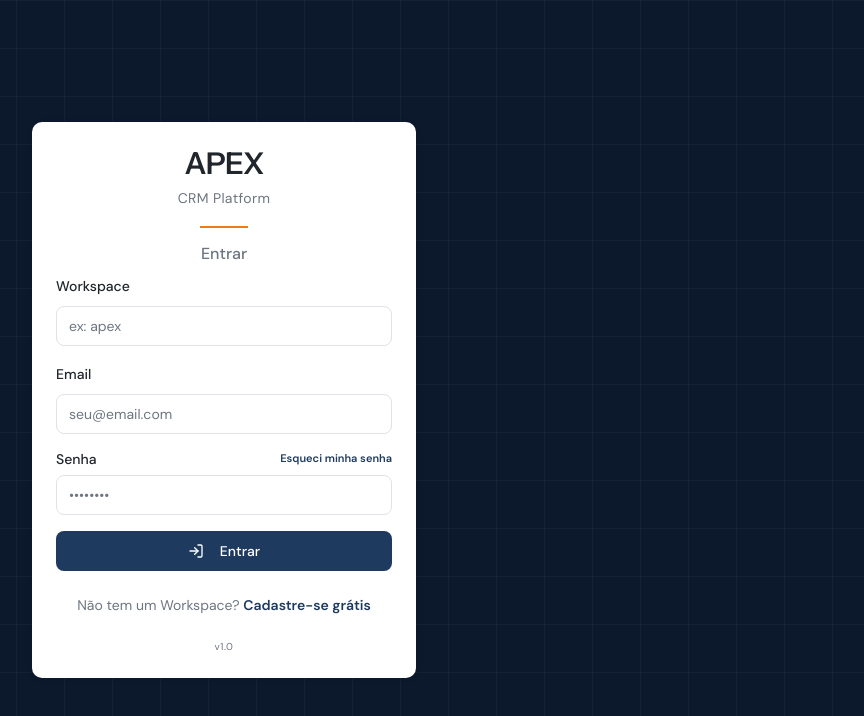
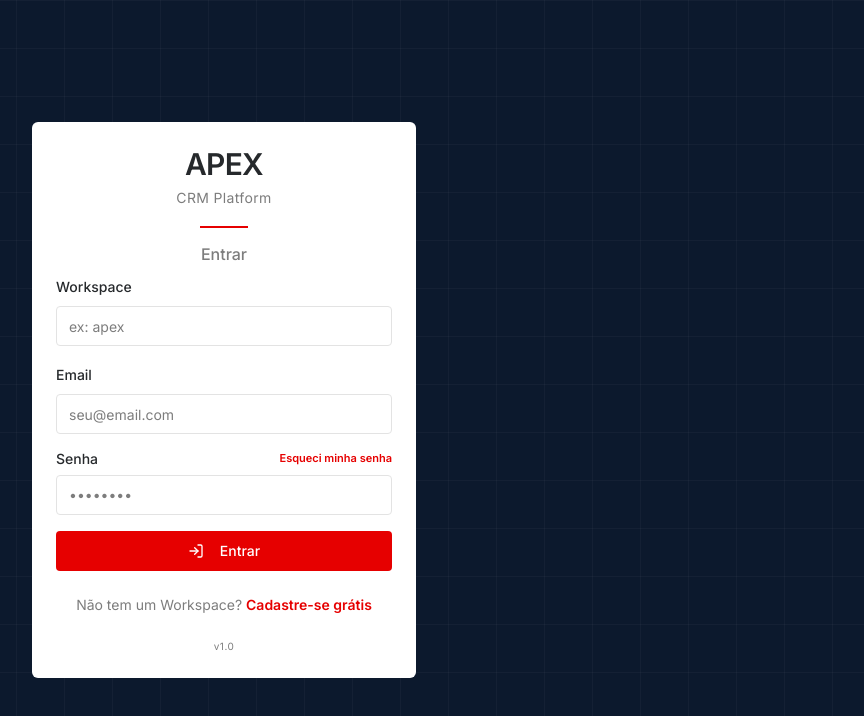
Before and after one commit to douglas-germano/crm, a Next.js app in the folder frontend/: page /login in a window 1280 px wide. Shown: the top 716 px of the page, without its empty margins (416-1280 px from the left). Built offline with nearby package versions, Linux system fonts and the light colour scheme; no server answers.

Commit message:
style: implement Vodafone-inspired design system

```diff
--- a/frontend/src/app/(authenticated)/dashboard/page.tsx
+++ b/frontend/src/app/(authenticated)/dashboard/page.tsx
@@ -27,12 +27,12 @@ const fetcher = (url: string) => api.get(url).then((r) => r.data);
 // ---------------------------------------------------------------------------
 
 const COLORS = {
-  brand: '#1e3a5f',
-  orange: '#e87c1e',
-  steel: '#8e9baa',
+  brand: '#25282b',   // Charcoal
+  orange: '#e60000',  // Vodafone Red
+  steel: '#7e7e7e',   // Secondary Body Grey
   green: '#22c55e',
-  red: '#ef4444',
-  blue: '#538fd7',
+  red: '#ac1811',     // Deep Brand Red Shade
+  blue: '#3860be',    // Signal Blue
 };
 
 // ---------------------------------------------------------------------------
--- a/frontend/src/app/globals.css
+++ b/frontend/src/app/globals.css
@@ -1,4 +1,4 @@
-@import url('https://fonts.googleapis.com/css2?family=DM+Sans:ital,opsz,wght@0,9..40,400;0,9..40,500;0,9..40,600;0,9..40,700;1,9..40,400&family=Instrument+Sans:wght@400;500;600;700&family=JetBrains+Mono:wght@400;500&display=swap');
+@import url('https://fonts.googleapis.com/css2?family=Inter:wght@300;400;500;600;700;800&family=JetBrains+Mono:wght@400;500&display=swap');
 
 @tailwind base;
 @tailwind components;
@@ -6,35 +6,35 @@
 
 @layer base {
   :root {
-    --font-display: 'Instrument Sans', system-ui, sans-serif;
-    --font-body: 'DM Sans', system-ui, sans-serif;
+    --font-display: 'Inter', system-ui, sans-serif;
+    --font-body: 'Inter', system-ui, sans-serif;
     --font-mono: 'JetBrains Mono', monospace;
 
-    --background: 0 0% 98.4%;
-    --foreground: 215 14% 15%;
+    --background: 0 0% 100%;
+    --foreground: 210 8% 16%;
     --card: 0 0% 100%;
-    --card-foreground: 215 14% 15%;
+    --card-foreground: 210 8% 16%;
     --popover: 0 0% 100%;
-    --popover-foreground: 215 14% 15%;
-    --primary: 213 53% 24%;
+    --popover-foreground: 210 8% 16%;
+    --primary: 0 100% 45%;
     --primary-foreground: 0 0% 100%;
-    --secondary: 210 11% 93%;
-    --secondary-foreground: 215 14% 30%;
-    --muted: 210 11% 95%;
-    --muted-foreground: 215 8% 47%;
-    /* accent é usado para destaques de cor (laranja), NÃO para hover de superfície */
-    --accent: 210 11% 93%;
-    --accent-foreground: 215 14% 30%;
-    --engetch-orange: 25 81% 52%;
-    --destructive: 0 84% 60%;
+    --secondary: 0 0% 95%;
+    --secondary-foreground: 210 8% 16%;
+    --muted: 0 0% 95%;
+    --muted-foreground: 0 0% 49%;
+    /* accent é usado para destaques de cor (Vodafone Red), NÃO para hover de superfície */
+    --accent: 0 0% 95%;
+    --accent-foreground: 210 8% 16%;
+    --engetch-orange: 0 100% 45%;
+    --destructive: 0 100% 45%;
     --destructive-foreground: 0 0% 100%;
-    --border: 210 14% 89%;
-    --input: 210 14% 89%;
-    --ring: 213 53% 24%;
-    --radius: 0.625rem;
-    /* Sombra padrão para cards — mais expressiva que shadow-sm */
-    --card-shadow: 0 1px 3px rgba(30, 58, 95, 0.06), 0 1px 8px rgba(30, 58, 95, 0.04);
-    --card-shadow-hover: 0 4px 12px rgba(30, 58, 95, 0.10), 0 1px 3px rgba(30, 58, 95, 0.06);
+    --border: 0 0% 89%;
+    --input: 0 0% 89%;
+    --ring: 0 100% 45%;
+    --radius: 6px;
+    /* Sombra padrão para cards — Vodafone Design System é intencionalmente flat */
+    --card-shadow: none;
+    --card-shadow-hover: 0 1px 3px rgba(37, 40, 43, 0.05);
   }
 
   * {
@@ -99,11 +99,21 @@
 .stagger-children > *:nth-child(7) { animation-delay: 0.28s; }
 .stagger-children > *:nth-child(8) { animation-delay: 0.32s; }
 
-/* Engetch orange utility classes */
-.bg-engetch-orange\/10 { background-color: rgba(232, 124, 30, 0.10); }
-.bg-engetch-orange\/15 { background-color: rgba(232, 124, 30, 0.15); }
-.text-engetch-orange   { color: #e87c1e; }
-.border-engetch-orange { border-color: #e87c1e; }
+/* Engetch orange utility classes (Mapped to Vodafone Red) */
+.bg-engetch-orange\/10 { background-color: rgba(230, 0, 0, 0.10); }
+.bg-engetch-orange\/15 { background-color: rgba(230, 0, 0, 0.15); }
+.text-engetch-orange   { color: #e60000; }
+.border-engetch-orange { border-color: #e60000; }
 
 /* Sidebar nav hover (white/8 não é gerado por padrão) */
 .hover\:bg-white\/8:hover { background-color: rgba(255, 255, 255, 0.08); }
+
+/* Vodafone Design System Helpers */
+.bg-vodafone-red { background-color: #e60000; }
+.text-vodafone-red { color: #e60000; }
+.bg-charcoal { background-color: #25282b; }
+.text-charcoal { color: #25282b; }
+.bg-light-neutral { background-color: #f2f2f2; }
+.text-light-neutral { color: #f2f2f2; }
+.text-secondary-grey { color: #7e7e7e; }
+.text-link-blue { color: #3860be; }
--- a/frontend/tailwind.config.ts
+++ b/frontend/tailwind.config.ts
@@ -44,44 +44,49 @@ const config: Config = {
           DEFAULT: "hsl(var(--card))",
           foreground: "hsl(var(--card-foreground))",
         },
-        // Apex brand
+        // Vodafone Brand Design System mappings
         brand: {
-          50: "#eef4fb",
-          100: "#d4e3f5",
-          200: "#a9c7eb",
-          300: "#7eabe1",
-          400: "#538fd7",
-          500: "#1e3a5f",
-          600: "#1a3253",
-          700: "#152a46",
-          800: "#11213a",
-          900: "#0c192d",
-          950: "#080f1c",
+          50: "#fdf2f2",
+          100: "#fde2e2",
+          200: "#fca5a5",
+          300: "#fca5a5",
+          400: "#ef4444",
+          500: "#e60000", // Vodafone Red
+          600: "#cc0000", // Hover Red
+          700: "#ac1811", // Deep Brand Red Shade
+          800: "#8a120d",
+          900: "#25282b", // Charcoal
+          950: "#1e2022",
         },
         steel: {
-          50: "#f8f9fa",
-          100: "#edf0f2",
-          200: "#d8dde2",
-          300: "#b8c1c9",
-          400: "#8e9baa",
-          500: "#6b7280",
-          600: "#545c6a",
-          700: "#434a55",
-          800: "#343941",
-          900: "#23272d",
-          950: "#14161a",
+          50: "#f2f2f2", // Light Neutral
+          100: "#e5e5e5",
+          200: "#d4d4d4",
+          300: "#a3a3a3",
+          400: "#737373",
+          500: "#7e7e7e", // Secondary Body Grey
+          600: "#525252",
+          700: "#404040",
+          800: "#262626",
+          900: "#25282b", // Charcoal
+          950: "#1e2022",
         },
         apex: {
-          orange: '#e87c1e',
-          blue: '#1e3a5f',
+          orange: '#e60000', // Vodafone Red
+          blue: '#25282b', // Charcoal
         },
-        // Classes de opacidade usadas no sidebar
-        // (white/8 não existe por padrão no Tailwind)
       },
       borderRadius: {
-        lg: "var(--radius)",
-        md: "calc(var(--radius) - 2px)",
-        sm: "calc(var(--radius) - 4px)",
+        lg: "var(--radius)", // 6px
+        md: "calc(var(--radius) - 2px)", // 4px
+        sm: "calc(var(--radius) - 4px)", // 2px
+        // Vodafone Specific
+        'button-tight': '2px',
+        'card-vf': '6px',
+        'asymmetric': '0px 6px 0px 0px',
+        'glass-pill': '24px',
+        'badge-pill': '32px',
+        'cta-pill': '60px',
       },
       fontFamily: {
         display: ["var(--font-display)", "system-ui", "sans-serif"],
```
Also changed, not shown: 1 other file (tests, documents, lock files or other folders).
